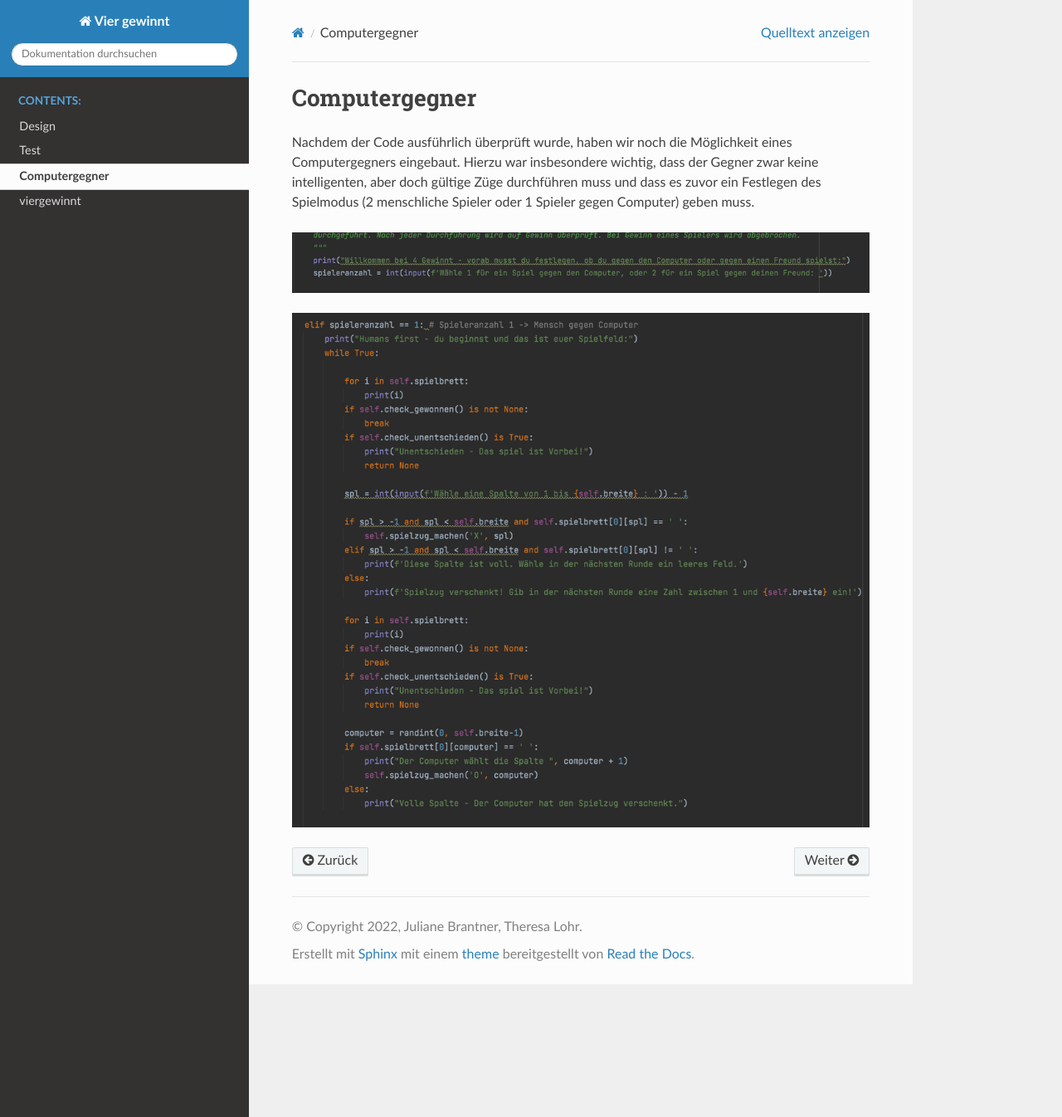
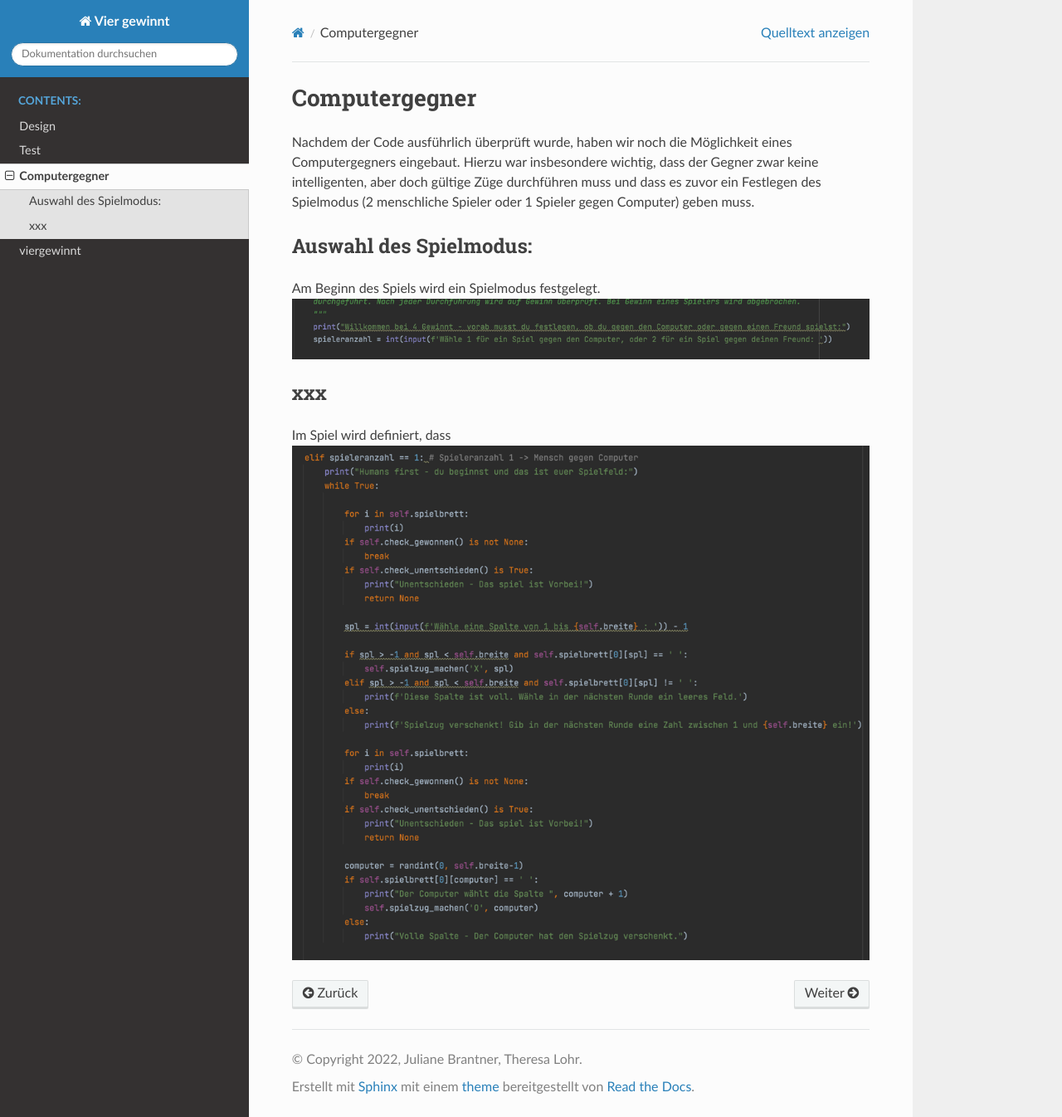
Before and after one commit to Resiii99/4-Gewinnt, a Sphinx documentation site: the page built from docs/source/ki.md, in a window 1280 px wide and 1346 px high. Shown: the whole window at 83% size. Built offline with Sphinx 7.4.7 and the Read the Docs theme 2.0.0, drawn with Linux system fonts in a browser that asks for light colours.

Commit message:
Update ki.md

```diff
--- a/docs/source/ki.md
+++ b/docs/source/ki.md
@@ -4,6 +4,10 @@ Nachdem der Code ausführlich überprüft wurde, haben wir noch die Möglichkeit
 war insbesondere wichtig, dass der Gegner zwar keine intelligenten, aber doch gültige Züge durchführen muss und dass es
 zuvor ein Festlegen des Spielmodus (2 menschliche Spieler oder 1 Spieler gegen Computer) geben muss.
 
+## Auswahl des Spielmodus:
+Am Beginn des Spiels wird ein Spielmodus festgelegt.
 ![img_5.png](img_5.png)
 
+## xxx
+Im Spiel wird definiert, dass
 ![img_7.png](img_7.png)
```
